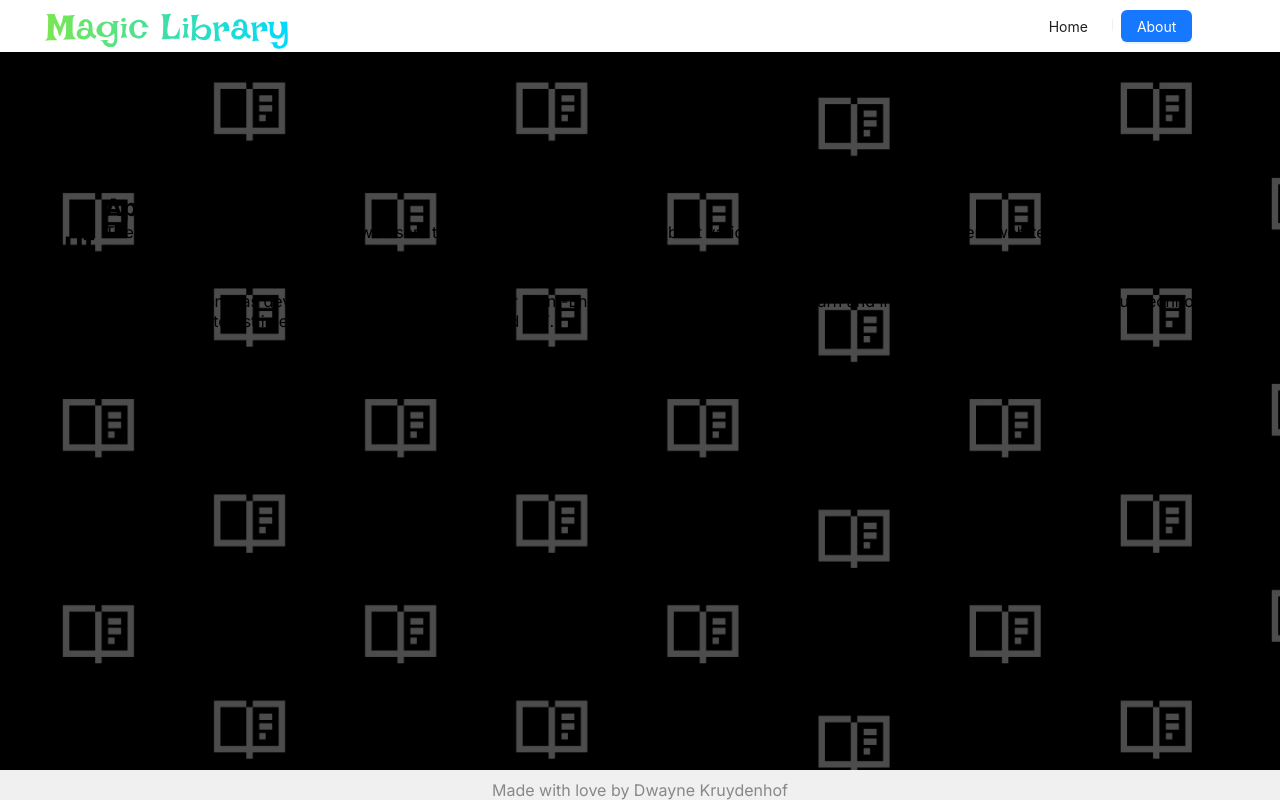
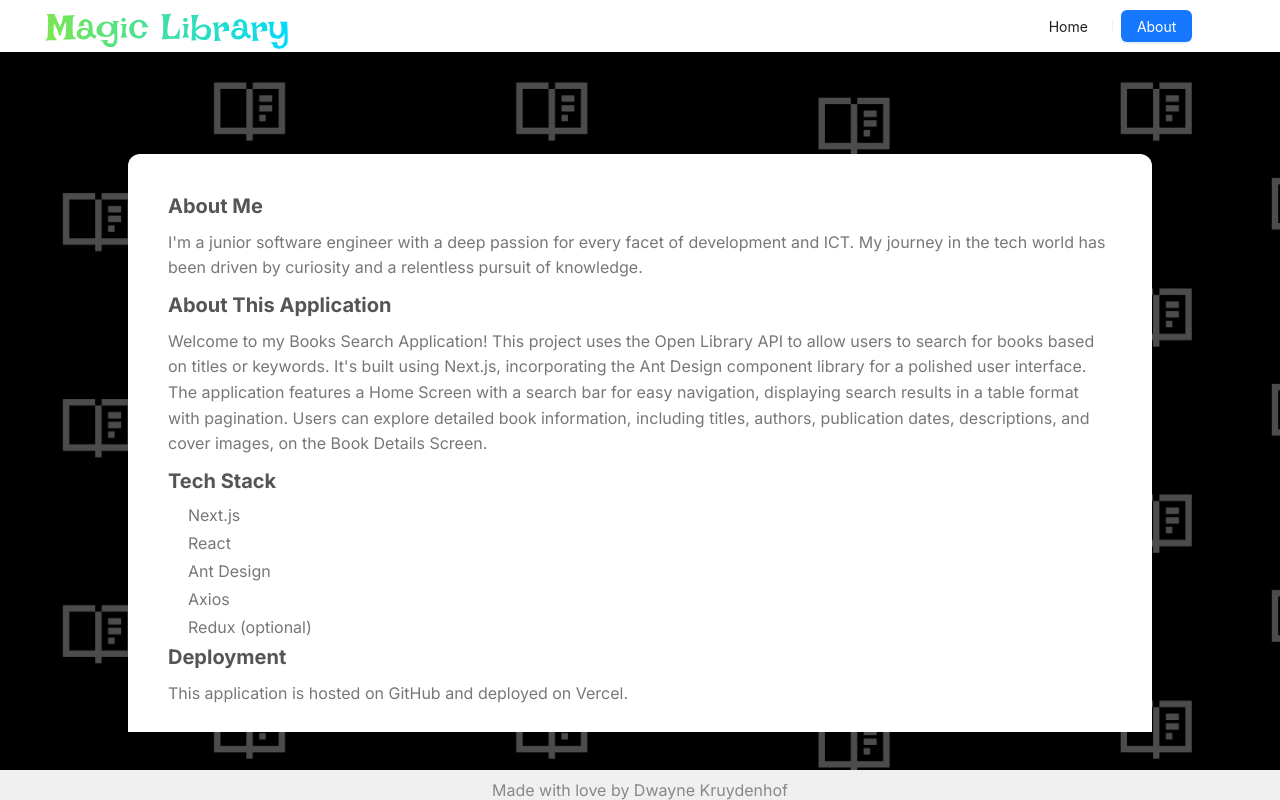
Before and after one commit to DwayneKruydenhof/library, a Next.js app: page /pages/about in a window 1280 px wide. Built offline with nearby package versions, Linux system fonts and the light colour scheme.

Commit message:
About page error 3

```diff
--- a/src/app/pages/about/page.js
+++ b/src/app/pages/about/page.js
@@ -1,26 +1,35 @@
-"use client";
-
 import React from 'react';
-import Image from 'next/image';
 
 const AboutPage = () => {
   return (
     <div className="about-container">
-      <h1>About Us</h1>
-      <div className="profile">
-        <div className="profile-text">
-          <h2>Application</h2>
-          <p>
-            The Magic Library application allows users to search for and view details about various books. It&apos;s built using modern web technologies including Next.js, React, and Ant Design.
-          </p>
-          <h2>Developer</h2>
-          <p>
-            This application was developed by a passionate Junior Front-End Developer who is eager to learn and improve. They&apos;re skilled in various technologies and have a keen interest in every facet of development and ICT.
-          </p>
-        </div>
+      <div className="about-content">
+        <h3>About Me</h3>
+        <p>
+          I&apos;m a junior software engineer with a deep passion for every facet of development and ICT. My journey in the tech world has been driven by curiosity and a relentless pursuit of knowledge.
+        </p>
+
+        <h3>About This Application</h3>
+        <p>
+          Welcome to my Books Search Application! This project uses the Open Library API to allow users to search for books based on titles or keywords. It&apos;s built using Next.js, incorporating the Ant Design component library for a polished user interface. The application features a Home Screen with a search bar for easy navigation, displaying search results in a table format with pagination. Users can explore detailed book information, including titles, authors, publication dates, descriptions, and cover images, on the Book Details Screen.
+        </p>
+
+        <h3>Tech Stack</h3>
+        <ul>
+          <li>Next.js</li>
+          <li>React</li>
+          <li>Ant Design</li>
+          <li>Axios</li>
+          <li>Redux (optional)</li>
+        </ul>
+
+        <h3>Deployment</h3>
+        <p>
+          This application is hosted on GitHub and deployed on Vercel.
+        </p>
       </div>
     </div>
   );
-};
+}
 
 export default AboutPage;
```
